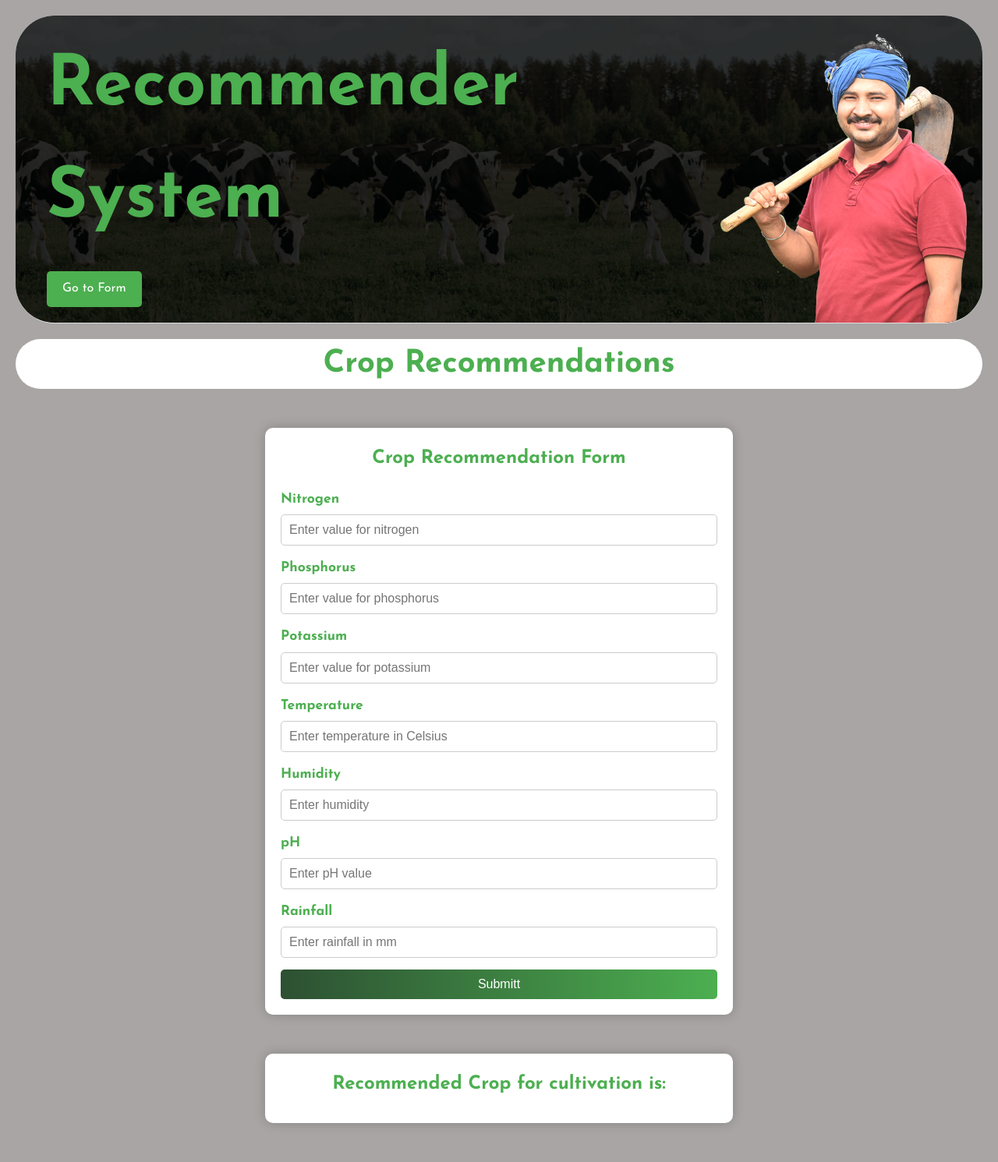
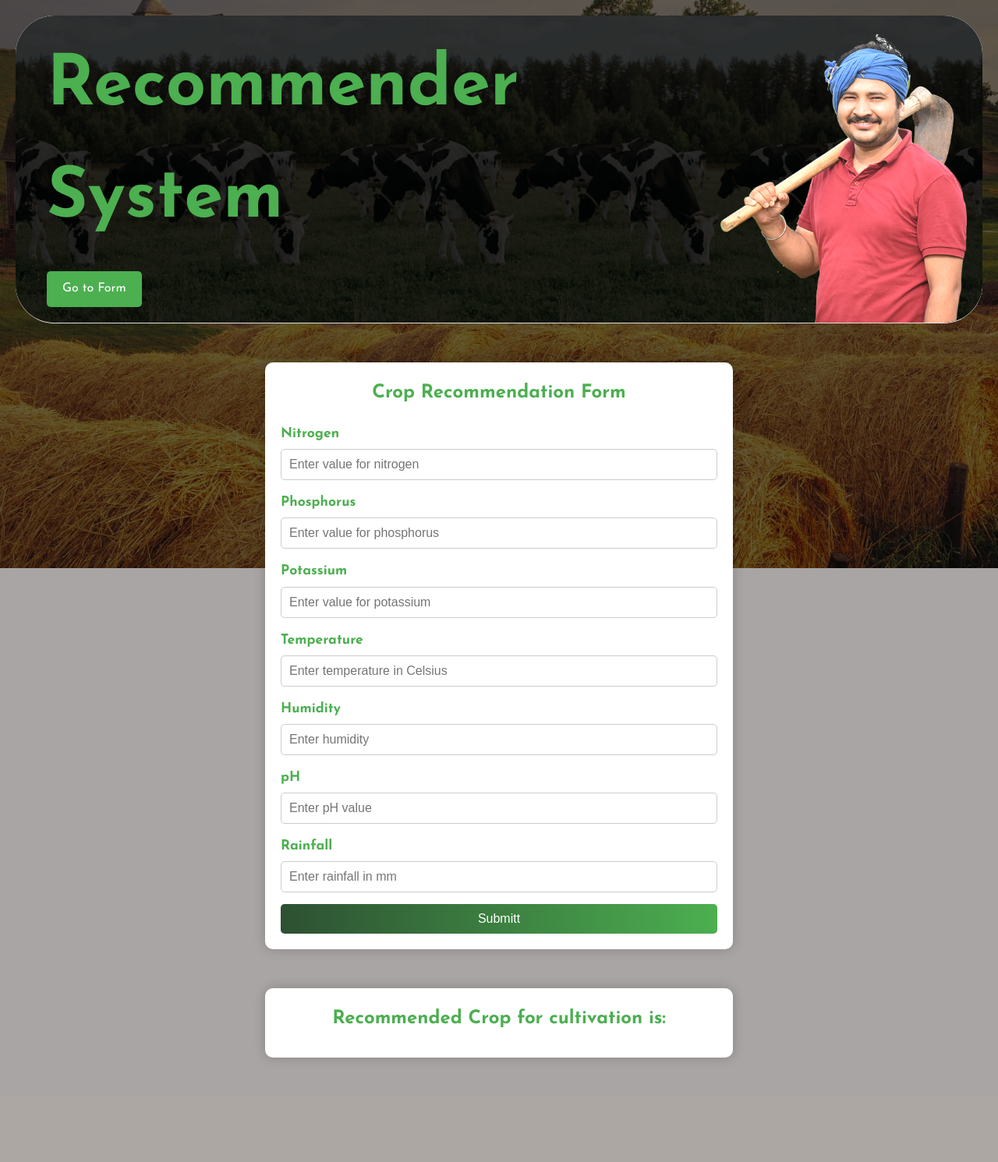
Before and after one commit to siddhant-1410/croprecommender, a Flask app: page / in a window 1280 px wide. Shown: the part 71-1562 px from the top of the page at 78% size. After the commit the page ends 1433 px from the top, so only its background shows below. Run offline with Flask 3, Linux system fonts and the light colour scheme; parts of the project's set-up code (start-up, migrations or seed data) failed here and were passed over.

Commit message:
modified css

```diff
--- a/static/css/styles.css
+++ b/static/css/styles.css
@@ -1,19 +1,45 @@
-/* Reset some default browser styling */
+
 * {
     margin: 0;
     padding: 0;
     box-sizing: border-box;
 }
 
-/* Apply a background color and font styling to the body */
+
 body {
     font-family: 'Josefin Sans', sans-serif;
-    background: #a9a5a5;
     color: #333;
     line-height: 1.6;
+    background: #a9a5a5;
+    position: relative;
+    overflow-y: scroll;
 }
 
-/* Style the topbar */
+
+body::before {
+    content: '';
+    position: fixed;
+    top: 0;
+    left: 0;
+    width: 100%;
+    height: 100%;
+    background: url('../images/Jpg.jpg') no-repeat center center fixed;
+    background-size: cover;
+    z-index: -2;
+}
+
+body::after {
+    content: '';
+    position: fixed;
+    top: 0;
+    left: 0;
+    width: 100%;
+    height: 100%;
+    background: rgba(0, 0, 0, 0.6);
+    z-index: -1;
+}
+
+
 header {
     background-color: #4CAF50;
     color: white;
@@ -31,14 +57,14 @@ header {
 .logo {
     position: absolute;
     left: 20px;
-    height: 50px; /* Adjust the size of the logo as needed */
+    height: 50px;
 }
 
 .topbar h1 {
     margin: 0;
 }
 
-/* Style the introduction section */
+
 .intro {
     position: relative;
     display: flex;
@@ -47,11 +73,11 @@ header {
     padding: 20px 20px;
     border-radius: 50px;
     margin: 20px 20px;
-    background-image: url('../images/images.jpg'); /* Adjust path if necessary */
-    background-size: contain; /* Changed to cover */
+    background-image: url('../images/images.jpg');
+    background-size: contain;
     background-color: #fff;
     border-bottom: 1px solid #ddd;
-    overflow: hidden; /* Ensure overlay covers the whole section */
+    overflow: hidden;
 }
 
 .intro::before {
@@ -61,11 +87,11 @@ header {
     left: 0;
     right: 0;
     bottom: 0;
-    background: rgba(0, 0, 0, 0.8); /* Adjust the alpha value for transparency */
+    background: rgba(0, 0, 0, 0.8);
     z-index: 1;
 }
 
-/* Ensure content appears above the overlay */
+
 .intro-text, .intro-image {
     position: relative;
     z-index: 2;
@@ -104,13 +130,12 @@ header {
 
 .intro-image img {
     max-width: 55%;
-    height: auto; /* Changed to auto */
+    height: auto;
     border-radius: 5px;
     margin-bottom: -60px;
     padding-top: 0px;
 }
 
-/* Crop Recommendations Heading */
 .crop-recommendations {
     background-color: #fff;
     padding: 20px;
@@ -126,7 +151,7 @@ header {
     margin: -20px;
 }
 
-/* Style the form section */
+
 .form-section {
     max-width: 600px;
     margin: 50px auto;
@@ -184,7 +209,7 @@ input[type="text"]:focus {
     background: linear-gradient(to right, #45a049, #2d5032);
 }
 
-/* Style the recommended crop section */
+
 .recommended-crop {
     max-width: 600px;
     margin: 50px auto;
--- a/templates/index.html
+++ b/templates/index.html
@@ -29,10 +29,10 @@
         </div>
     </section>
 
-    <!-- Crop Recommendations Heading -->
+    <!-- Crop Recommendations Heading
     <section class="crop-recommendations">
         <h2>Crop Recommendations</h2>
-    </section>
+    </section> -->
 
     <!-- Form Section -->
     <section id="form-section" class="form-section">
```
Also changed, not shown: static/images/Jpg.jpg (added).
